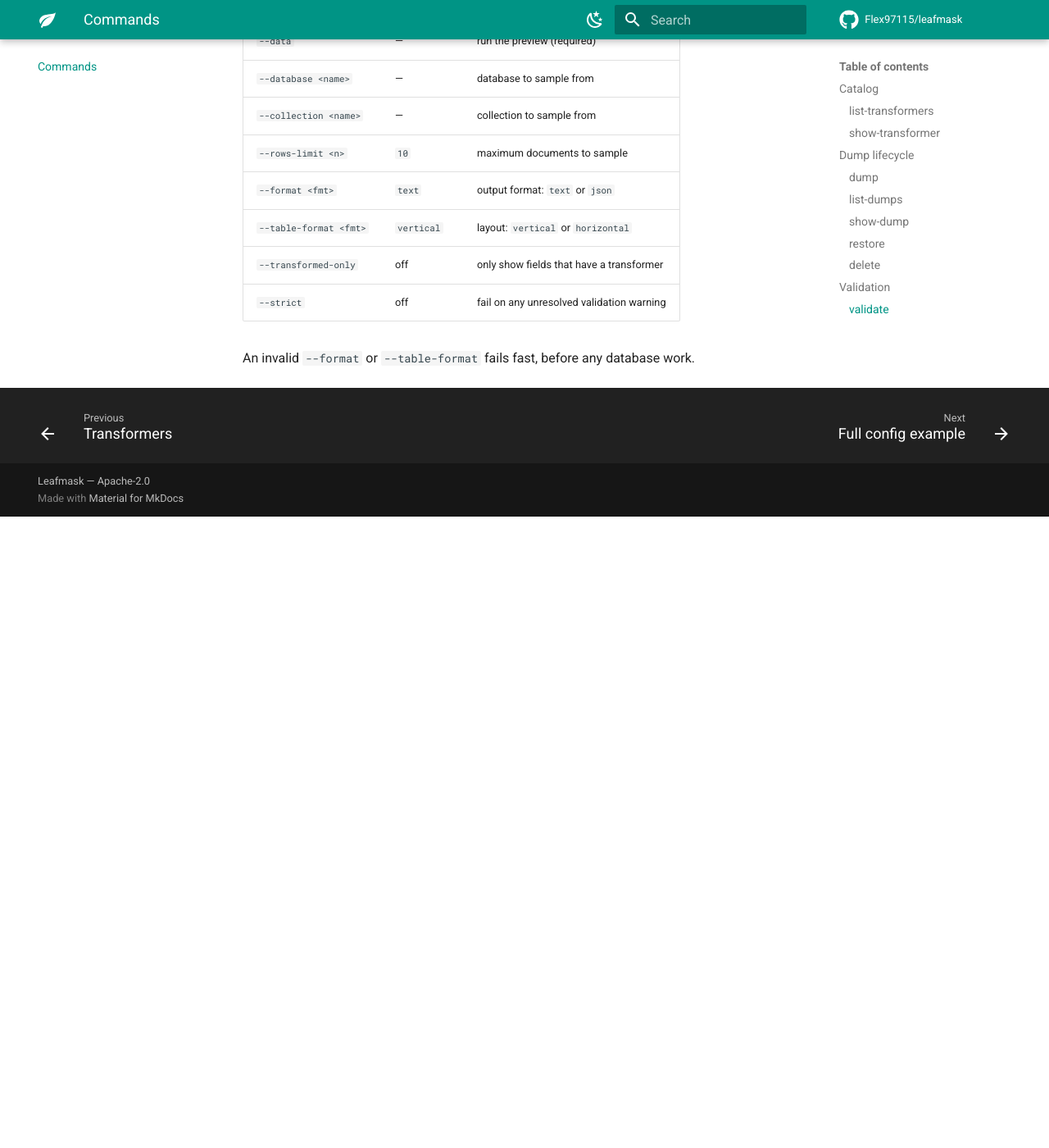
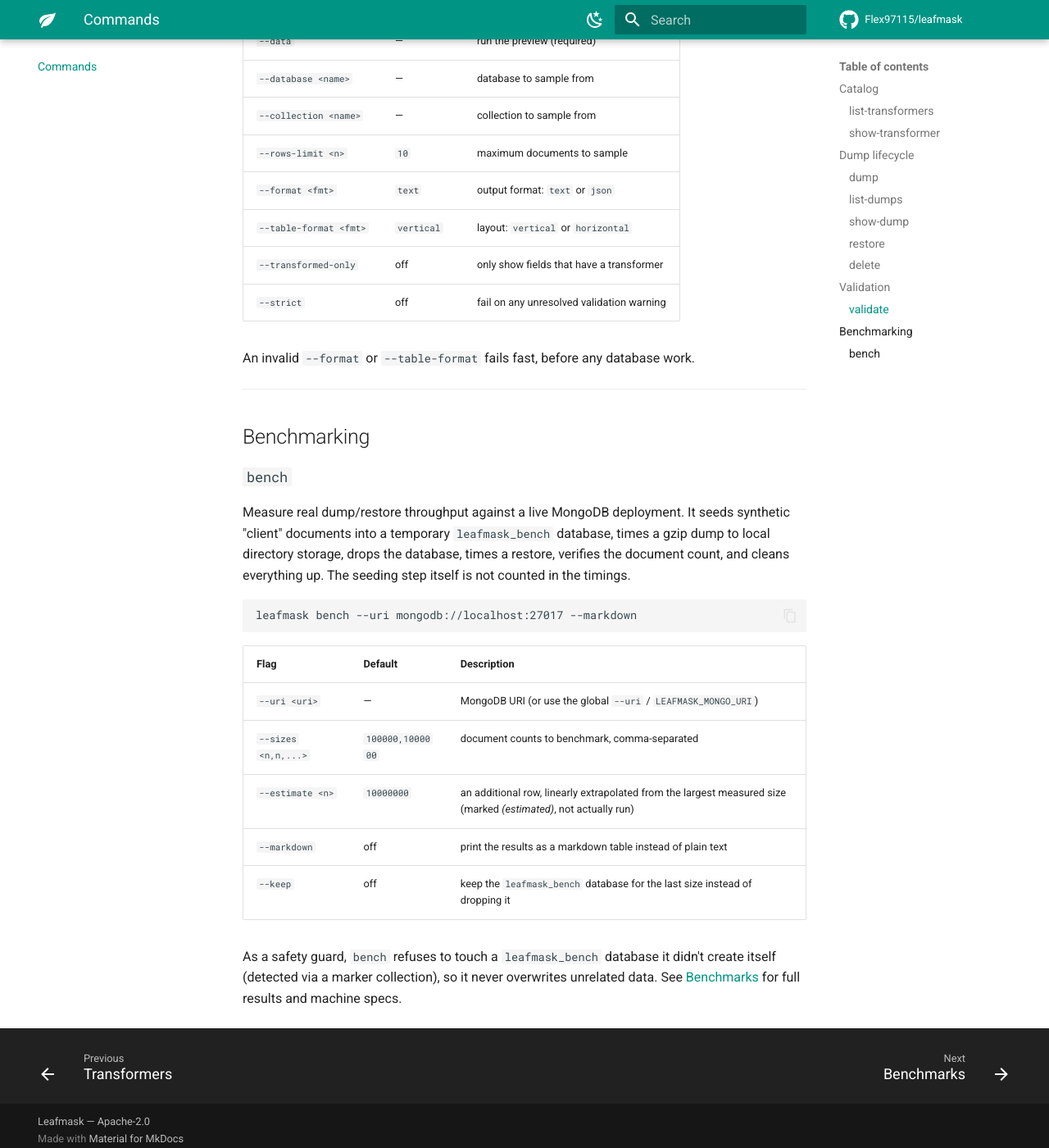
Before and after one commit to Flex97115/leafmask, an MkDocs documentation site: the page built from docs/commands.md, in a window 1280 px wide and 1400 px high, scrolled down 4716 px. Shown: the whole window at 82% size. Built offline with MkDocs 1.6.1 and Material for MkDocs 9.7.7, drawn with Linux system fonts in a browser that asks for light colours; comment, search, counter and statistics services are not loaded; before the commit the page ends 5346 px from its top, so only the background shows below that; some of the changed text lies outside the part shown.

Commit message:
docs: publish dump/restore benchmark results and bench command reference

````diff
--- a/docs/commands.md
+++ b/docs/commands.md
@@ -12,9 +12,9 @@ Global options apply to every command:
 | `--uri <uri>` | `LEAFMASK_MONGO_URI` | MongoDB URI, overriding `mongodb.uri` |
 
 !!! info "Feature-gated commands"
-    `dump`, `restore`, and `validate` need a binary built with the `mongo`
-    feature (included in the prebuilt binaries and Docker image). Without it they
-    appear in `--help` but error clearly when invoked.
+    `dump`, `restore`, `validate`, and `bench` need a binary built with the
+    `mongo` feature (included in the prebuilt binaries and Docker image).
+    Without it they appear in `--help` but error clearly when invoked.
 
 ---
 
@@ -196,3 +196,32 @@ leafmask --config leafmask.yaml validate --data \
 | `--strict` | off | fail on any unresolved validation warning |
 
 An invalid `--format` or `--table-format` fails fast, before any database work.
+
+---
+
+## Benchmarking
+
+### `bench`
+
+Measure real dump/restore throughput against a live MongoDB deployment. It
+seeds synthetic "client" documents into a temporary `leafmask_bench` database,
+times a gzip dump to local directory storage, drops the database, times a
+restore, verifies the document count, and cleans everything up. The seeding
+step itself is not counted in the timings.
+
+```sh
+leafmask bench --uri mongodb://localhost:27017 --markdown
+```
+
+| Flag | Default | Description |
+| --- | --- | --- |
+| `--uri <uri>` | — | MongoDB URI (or use the global `--uri` / `LEAFMASK_MONGO_URI`) |
+| `--sizes <n,n,...>` | `100000,1000000` | document counts to benchmark, comma-separated |
+| `--estimate <n>` | `10000000` | an additional row, linearly extrapolated from the largest measured size (marked *(estimated)*, not actually run) |
+| `--markdown` | off | print the results as a markdown table instead of plain text |
+| `--keep` | off | keep the `leafmask_bench` database for the last size instead of dropping it |
+
+As a safety guard, `bench` refuses to touch a `leafmask_bench` database it
+didn't create itself (detected via a marker collection), so it never
+overwrites unrelated data. See [Benchmarks](benchmarks.md) for full results
+and machine specs.
--- a/mkdocs.yml
+++ b/mkdocs.yml
@@ -80,4 +80,5 @@ nav:
       - Restore: configuration/restore.md
   - Transformers: transformers.md
   - Commands: commands.md
+  - Benchmarks: benchmarks.md
   - Full config example: config-example.md
````
Also changed, not shown: README.md (+20 -0 lines), docs/benchmarks.md (added, +89 -0 lines).
